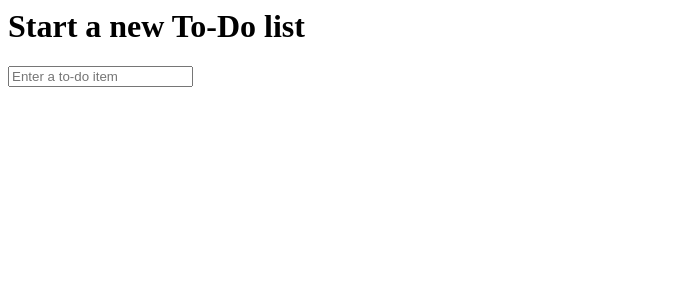
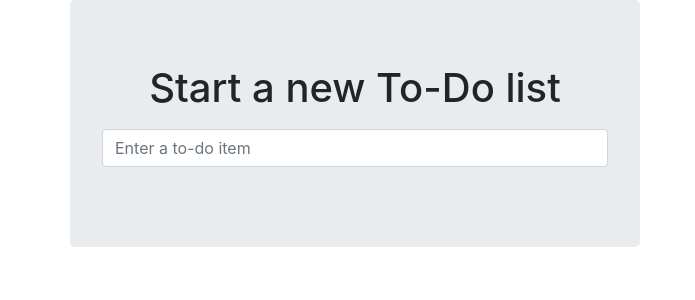
Before and after one commit to rajasvu/django_learnings, a Django app: page / in a window 1280 px wide. Shown: the top 300 px of the page, without its empty margins (0-695 px from the left). Run offline with Django 3.2, Linux system fonts and the light colour scheme; some libraries are stand-ins or nearby versions.

Commit message:
Add styling to the UI

```diff
--- a/functional_tests/base_test.py
+++ b/functional_tests/base_test.py
@@ -1,4 +1,5 @@
 from django.test import LiveServerTestCase
+from django.contrib.staticfiles.testing import StaticLiveServerTestCase
 from selenium import webdriver
 from selenium.common.exceptions import WebDriverException
 import time
@@ -6,7 +7,7 @@ import time
 MAX_WAIT = 10
 
 
-class BaseFunctionalTest(LiveServerTestCase):
+class BaseFunctionalTest(StaticLiveServerTestCase):
     def setUp(self) -> None:
         self.browser = webdriver.Firefox()
 
--- /dev/null
+++ b/lists/static/base.css
@@ -0,0 +1,3 @@
+#todo_item{
+    margin-top: 2ex;
+}
--- a/lists/templates/base.html
+++ b/lists/templates/base.html
@@ -1,14 +1,30 @@
 <html>
 <head>
     <meta charset="UTF-8">
+    <meta http-equiv="x-ua-compatible" content="IE=edge">
+    <meta name="viewport" content="width=device-width, initial-scale=1">
     <title>To-Do lists</title>
+    <link href="/static/bootstrap/css/bootstrap.min.css" rel="stylesheet">
+    <link href="/static/base.css" rel="stylesheet">
 </head>
 <body>
-    <h1>{% block header_text %} {% endblock %}</h1>
-    <form method="post" action="{% block form_action %} {% endblock %}">
-        <input name='todo_text' id="todo_item" placeholder="Enter a to-do item"/>
-        {% csrf_token %}
-    </form>
-    {% block table_display %} {% endblock %}
+<div class="container">
+    <div class="row">
+        <div class="col-md-6 col-md-offset-3 jumbotron">
+            <div class="text-center">
+                <h1>{% block header_text %} {% endblock %}</h1>
+                <form method="post" action="{% block form_action %} {% endblock %}">
+                    <input name='todo_text' id="todo_item" class="form-control input-lg" placeholder="Enter a to-do item"/>
+                    {% csrf_token %}
+                </form>
+            </div>
+        </div>
+    </div>
+    <div class="row">
+        <div class="col-md-6 col-md-offset-3">
+            {% block table_display %} {% endblock %}
+        </div>
+    </div>
+</div>
 </body>
 </html>
--- a/lists/templates/list.html
+++ b/lists/templates/list.html
@@ -3,7 +3,7 @@
 {% block form_action %}/lists/{{list.id}}/add_item{% endblock %}
 
 {% block table_display %}
-    <table id="todo_list_table">
+    <table id="todo_list_table" class="table">
         {% for item in list.item_set.all %}
         <tr>
             <td>{{ forloop.counter }}: {{ item.text }}</td>
```
